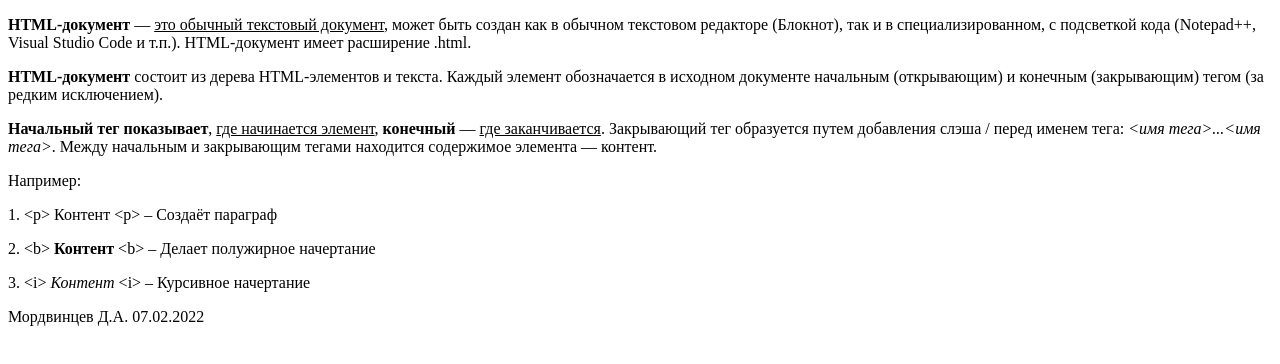
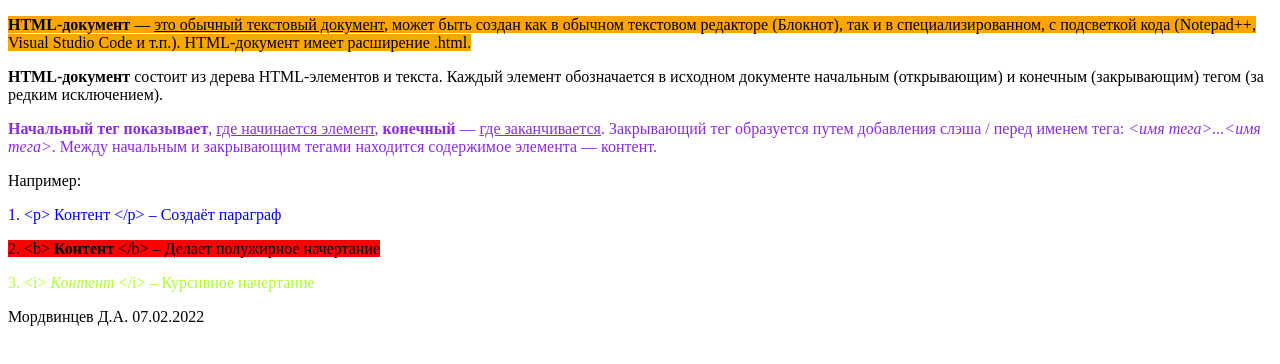
Before and after one commit to DmitriiMordvintsev/Mordvintsev-base-html, a plain HTML site: page index.html in a window 1280 px wide. Drawn offline with Linux system fonts and the light colour scheme.

Commit message:
feat: add basic page color

```diff
--- a/index.html
+++ b/index.html
@@ -4,21 +4,22 @@
     <meta charset="UTF-8">
     <meta http-equiv="X-UA-Compatible" content="IE=edge">
     <meta name="viewport" content="width=device-width, initial-scale=1.0">
+    <link rel="stylesheet" href="style.css">
     <title>Приложение 1</title>
 </head>
 <body>
-   <p> <b>HTML-документ</b> — <u>это обычный текстовый документ</u>, может быть создан как в обычном текстовом редакторе
+   <p><span style="background-color: orange;"> <b>HTML-документ</b> — <u>это обычный текстовый документ</u>, может быть создан как в обычном текстовом редакторе
     (Блокнот), так и в специализированном, с подсветкой кода (Notepad++, Visual Studio Code и т.п.). HTML-документ
-    имеет расширение .html.</p>
+    имеет расширение .html.</span></p>
    <p> <b>HTML-документ</b> состоит из дерева HTML-элементов и текста. Каждый элемент обозначается в исходном
     документе начальным (открывающим) и конечным (закрывающим) тегом (за редким исключением).</p>
-    <p> <b>Начальный тег показывает</b>, <u>где начинается элемент</u>, <b>конечный</b> — <u>где заканчивается</u>. Закрывающий тег образуется
+    <p><span style="color:blueviolet"> <b>Начальный тег показывает</b>, <u>где начинается элемент</u>, <b>конечный</b> — <u>где заканчивается</u>. Закрывающий тег образуется
         путем добавления слэша / перед именем тега: <i>&lt;имя тега&gt;...&lt;имя тега&gt;</i>. Между начальным и закрывающим тегами
-        находится содержимое элемента — контент.</p>
+        находится содержимое элемента — контент.</p></span>
         <p> Например: </p>
-       <p> 1.  &lt;p&gt; Контент &lt;p&gt; – Создаёт параграф </p>
-       <p> 2. &lt;b&gt; <b> Контент </b> &lt;b&gt; – Делает полужирное начертание </p>
-       <p> 3. &lt;i&gt; <i> Контент </i> &lt;i&gt; – Курсивное начертание </p>
+       <p><span style="color:blue;"> 1.  &lt;p&gt; Контент &lt;/p&gt; – Создаёт параграф </span></p>
+       <p><span style="background-color: red;">2. &lt;b&gt; <b>Контент</b> &lt;/b&gt; – Делает полужирное начертание</span></p>
+       <p><span style="color:greenyellow"> 3. &lt;i&gt; <i> Контент </i> &lt;/i&gt; – Курсивное начертание</span></p>
 
         <p>Мордвинцев Д.А. 07.02.2022</p>
 </body>
```
Also changed, not shown: style.css (added).
